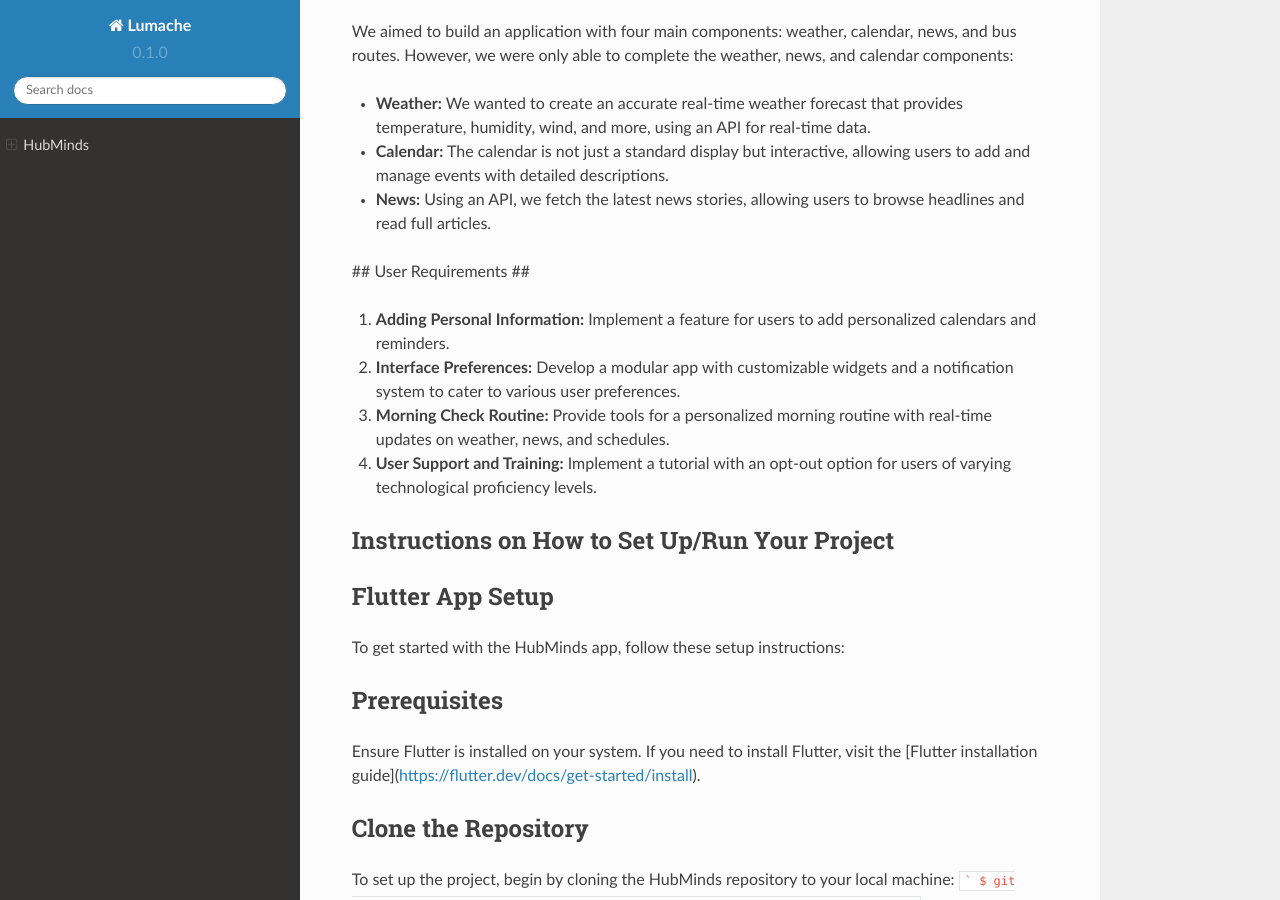
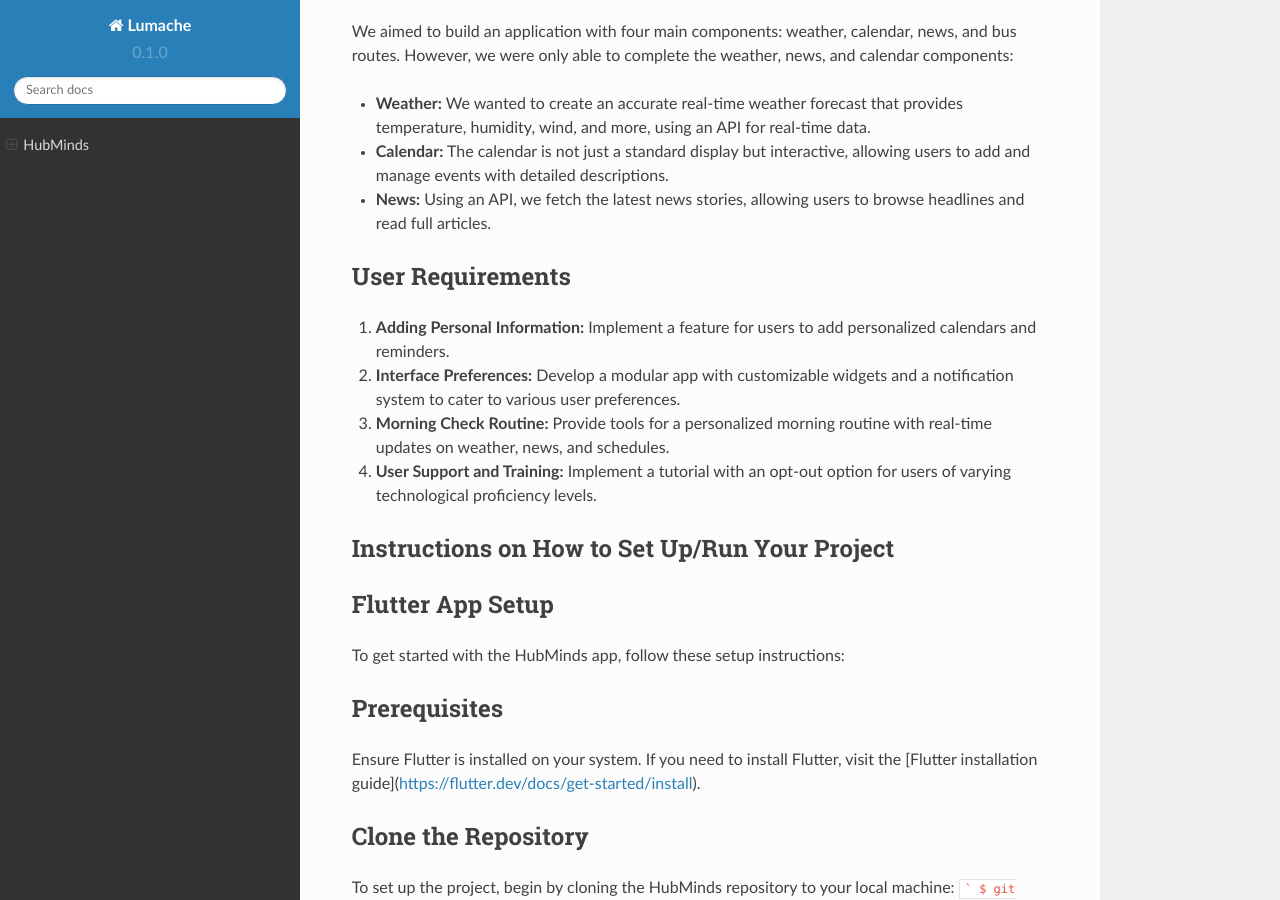
Before and after one commit to HubMinds/Docs, a Sphinx documentation site: the page built from docs/source/index.rst, in a window 1280 px wide and 900 px high, scrolled down 444 px. Built offline with Sphinx 7.4.7 and the Read the Docs theme 2.0.0, drawn with Linux system fonts in a browser that asks for light colours.

```diff
--- a/docs/source/index.rst
+++ b/docs/source/index.rst
@@ -21,7 +21,8 @@ We aimed to build an application with four main components: weather, calendar, n
 
 - **News:** Using an API, we fetch the latest news stories, allowing users to browse headlines and read full articles.
 
-## User Requirements ##
+User Requirements
+-----------------------
 
 1. **Adding Personal Information:** Implement a feature for users to add personalized calendars and reminders.
 
```
